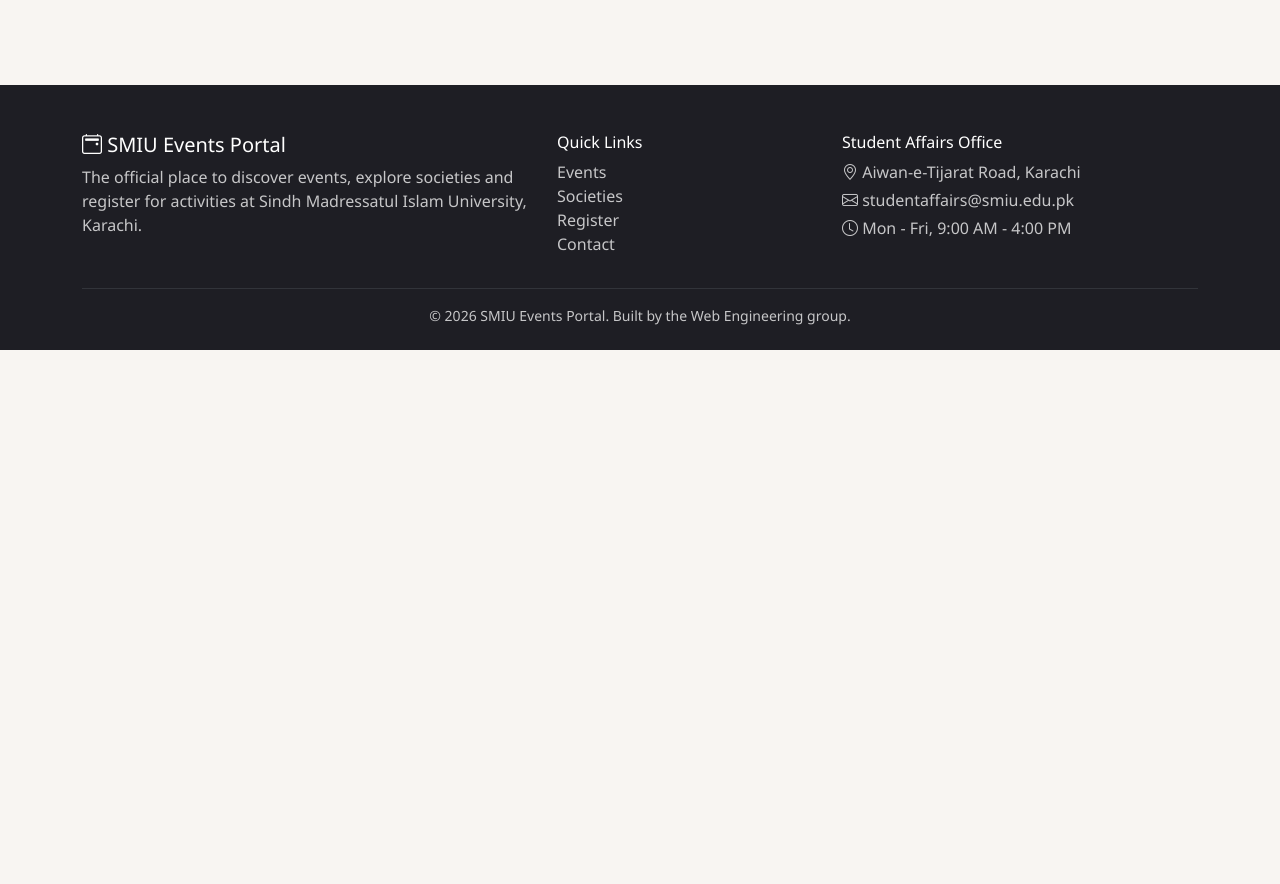
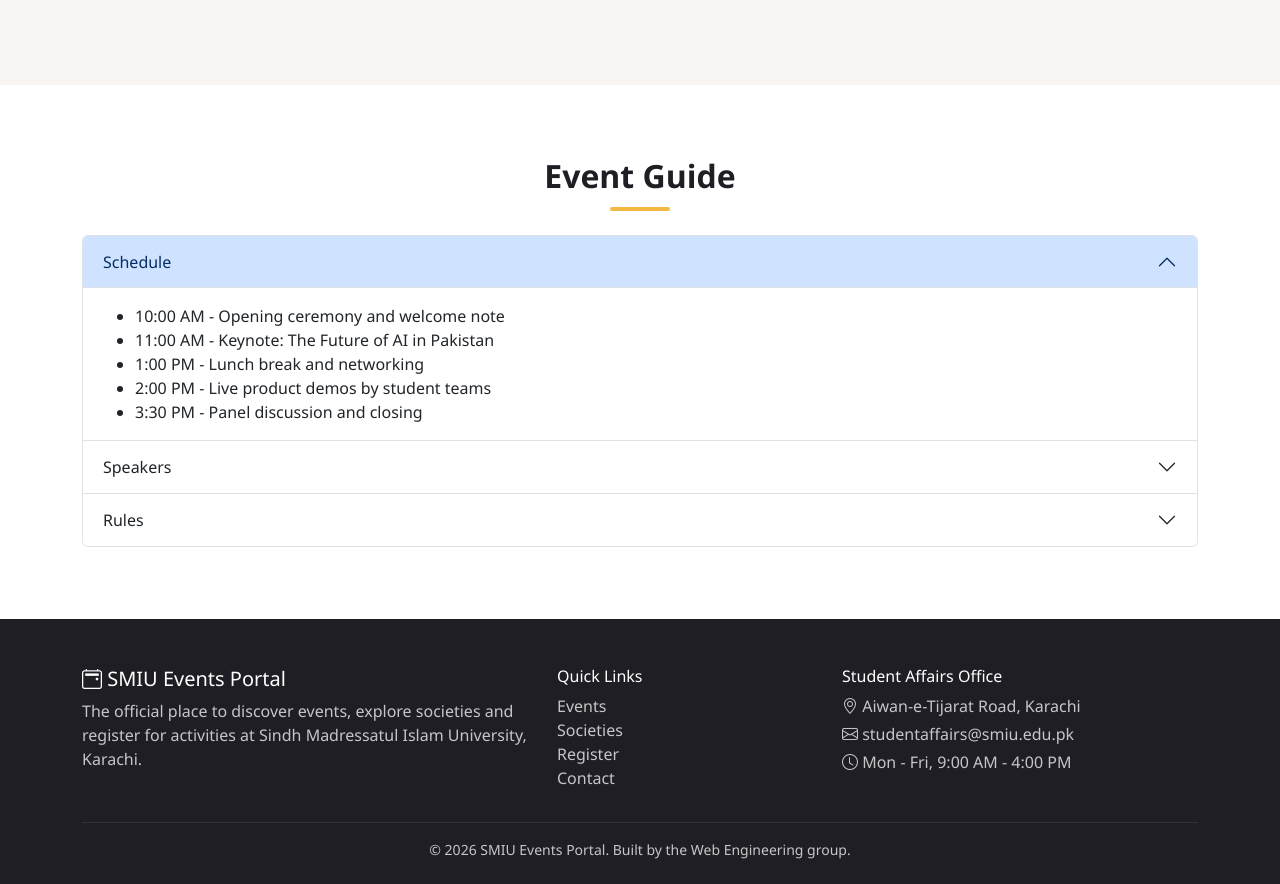
Before and after one commit to hunain0408-cloud/smiu-events-portal-alpha, a plain HTML site: page event-details.html in a window 1280 px wide. Shown: the part 876-1760 px from the top of the page. Before the commit the page ends 1226 px from the top, so only its background shows below. Drawn offline with nearby package versions, Linux system fonts and the light colour scheme.

Commit message:
Add schedule, speakers and rules accordion to event details page

```diff
--- a/event-details.html
+++ b/event-details.html
@@ -75,6 +75,62 @@
         </div>
       </div>
     </section>
+
+    <!-- ===== Schedule, speakers and rules (accordion) ===== -->
+    <section class="section-padding bg-white">
+      <div class="container">
+        <h2 class="section-title text-center mb-4">Event Guide</h2>
+        <div class="accordion" id="eventAccordion">
+          <div class="accordion-item">
+            <h3 class="accordion-header">
+              <button class="accordion-button" type="button" data-bs-toggle="collapse" data-bs-target="#schedulePanel"
+                      aria-expanded="true" aria-controls="schedulePanel">Schedule</button>
+            </h3>
+            <div id="schedulePanel" class="accordion-collapse collapse show" data-bs-parent="#eventAccordion">
+              <div class="accordion-body">
+                <ul class="mb-0">
+                  <li>10:00 AM - Opening ceremony and welcome note</li>
+                  <li>11:00 AM - Keynote: The Future of AI in Pakistan</li>
+                  <li>1:00 PM - Lunch break and networking</li>
+                  <li>2:00 PM - Live product demos by student teams</li>
+                  <li>3:30 PM - Panel discussion and closing</li>
+                </ul>
+              </div>
+            </div>
+          </div>
+          <div class="accordion-item">
+            <h3 class="accordion-header">
+              <button class="accordion-button collapsed" type="button" data-bs-toggle="collapse"
+                      data-bs-target="#speakersPanel" aria-expanded="false" aria-controls="speakersPanel">Speakers</button>
+            </h3>
+            <div id="speakersPanel" class="accordion-collapse collapse" data-bs-parent="#eventAccordion">
+              <div class="accordion-body">
+                <ul class="mb-0">
+                  <li>Software engineering lead from a Karachi technology company</li>
+                  <li>Cyber security researcher and SMIU alumnus</li>
+                  <li>Faculty members of the Department of Computer Science</li>
+                </ul>
+              </div>
+            </div>
+          </div>
+          <div class="accordion-item">
+            <h3 class="accordion-header">
+              <button class="accordion-button collapsed" type="button" data-bs-toggle="collapse"
+                      data-bs-target="#rulesPanel" aria-expanded="false" aria-controls="rulesPanel">Rules</button>
+            </h3>
+            <div id="rulesPanel" class="accordion-collapse collapse" data-bs-parent="#eventAccordion">
+              <div class="accordion-body">
+                <ul class="mb-0">
+                  <li>Bring your university ID card for entry.</li>
+                  <li>Registration closes two days before the event.</li>
+                  <li>Seats are limited and given on a first-come, first-served basis.</li>
+                </ul>
+              </div>
+            </div>
+          </div>
+        </div>
+      </div>
+    </section>
   </main>
 
   <!-- ===== Footer ===== -->
```
